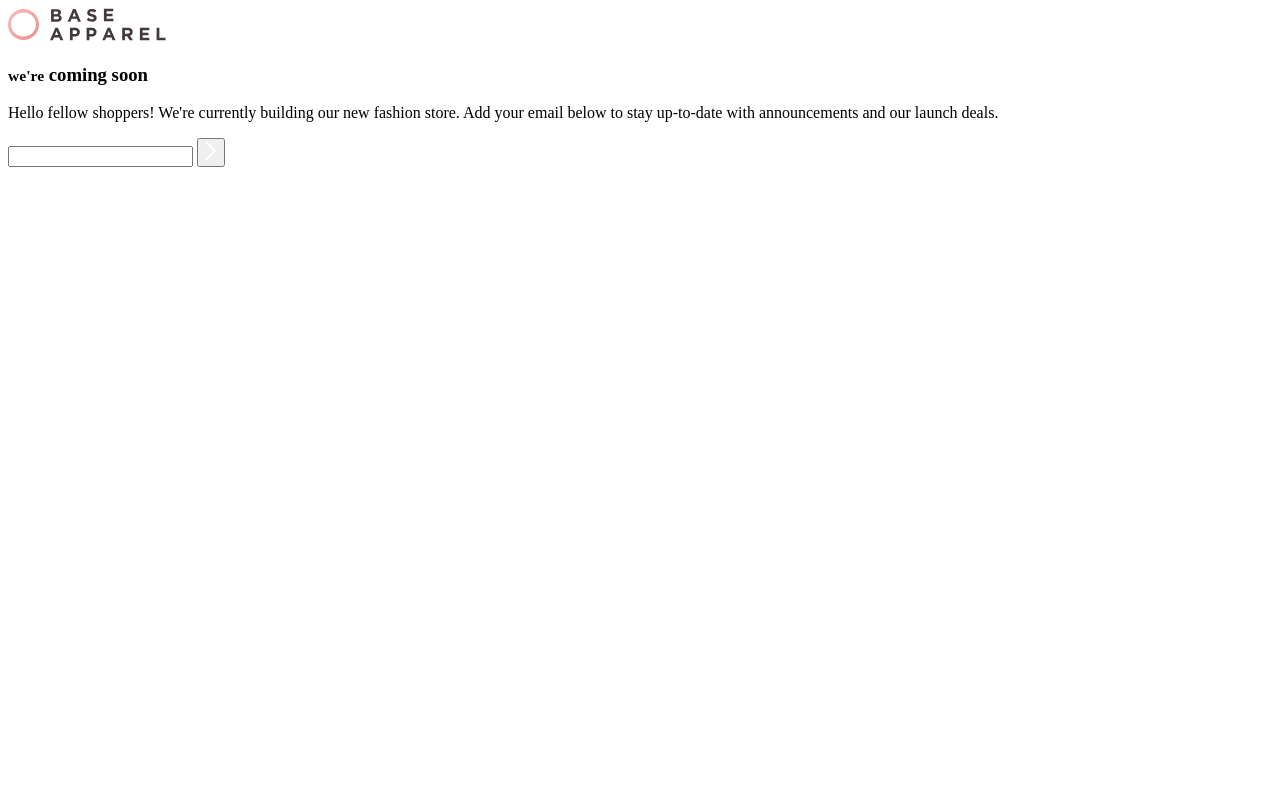
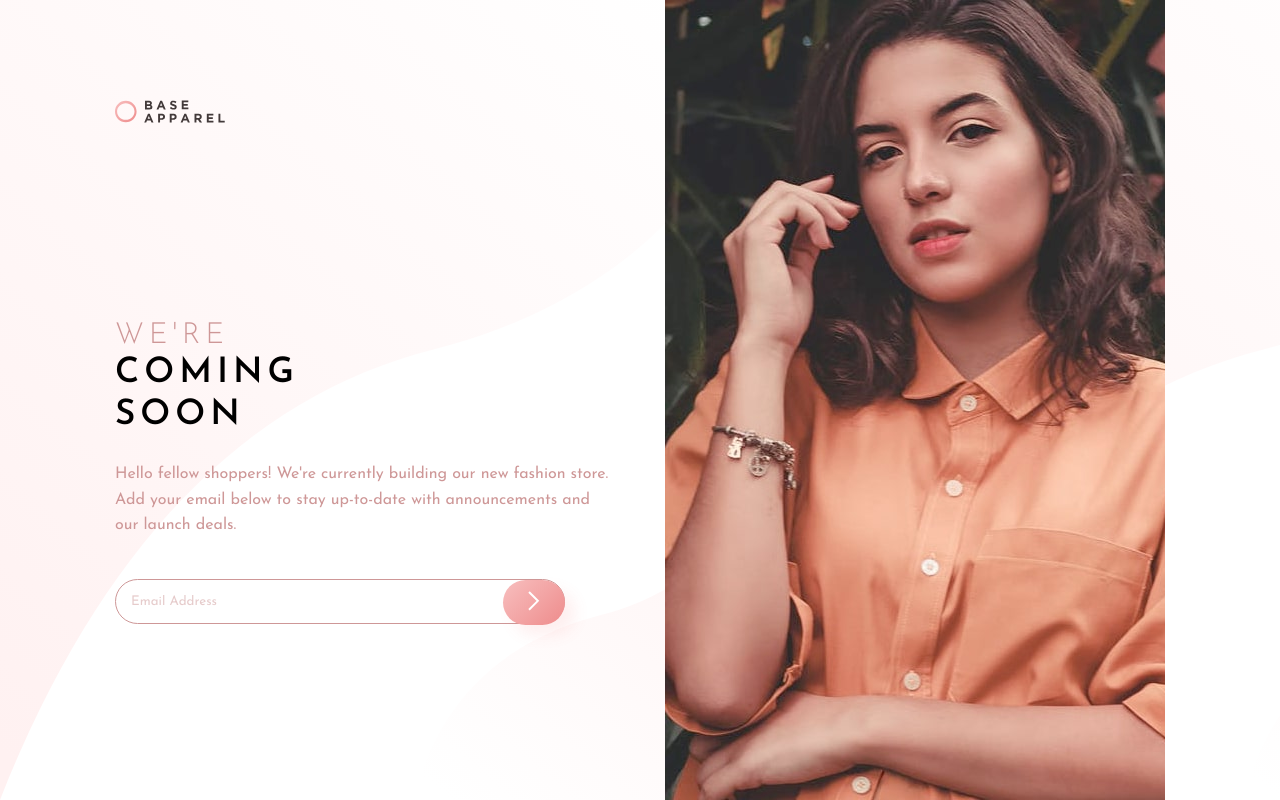
Before and after one commit to pilatech/base-apparel-coming-soon, a plain HTML site: page index.html in a window 1280 px wide. Drawn offline with Linux system fonts and the light colour scheme.

Commit message:
finished!

```diff
--- a/index.html
+++ b/index.html
@@ -6,6 +6,9 @@
 
   <link rel="icon" type="image/png" sizes="32x32" href="./images/favicon-32x32.png">
 
+  <link rel="preconnect" href="https://fonts.googleapis.com">
+  <link rel="preconnect" href="https://fonts.gstatic.com" crossorigin>
+  <link href="https://fonts.googleapis.com/css2?family=Josefin+Sans:wght@300;400;600&display=swap" rel="stylesheet">
 
   <link rel="stylesheet" href="style.css">
 
@@ -27,13 +30,15 @@
   Add your email below to stay up-to-date with announcements and our launch deals.
    </p>
    <form class="form">
-    <input type="text" class="form__input">
+    <input placeholder="Email Address" name="email" type="text" class="form__input">
+    <p class="error-message">Error message</p>
+    <img src="images/icon-error.svg" alt="error icon" class="error-icon">
     <button class="form__btn"><img src="images/icon-arrow.svg" alt="arrow" class="form__btn-icon"></button>
    </form>
   </section>
   <aside class="hero">
-
   </aside>
  </article>
+ <script src="script.js"></script>
 </body>
 </html>
--- /dev/null
+++ b/script.js
@@ -0,0 +1,21 @@
+const form = document.querySelector('form');
+const input = document.querySelector('input')
+const errorMsg = document.querySelector('.error-message');
+console.log(form)
+let error = ''
+
+form.addEventListener('submit', e => {
+ let email = e.target.email.value
+ let regex = new RegExp('[a-z0-9]+@[a-z]+\.[a-z]{2,3}');
+ if(!regex.test(email)){
+  error = "Please provide a valid email!"
+ }
+
+ if(error){
+  errorMsg.textContent = error
+  input.classList.remove('invalid')
+  input.classList.add('invalid')
+ }
+
+ e.preventDefault()
+})
--- a/style.css
+++ b/style.css
@@ -0,0 +1,198 @@
+* {
+  box-sizing: border-box;
+  margin: 0;
+  padding: 0;
+}
+
+:root {
+ font-size: 62.5%;
+ --color-red-light: hsl(0, 36%, 70%);
+ --color-red-dark: hsl(0, 93%, 68%);
+ --light-gradient: linear-gradient(135deg, hsl(0, 0%, 100%),hsl(0, 100%, 98%));
+ --pink-gradient: linear-gradient(135deg, hsl(0, 80%, 86%), hsl(0, 74%, 74%));
+ --pink-gradient-var: linear-gradient(270deg, hsl(0, 80%, 86%), hsl(0, 74%, 74%));
+}
+
+body {
+ font-family: 'Josefin Sans', sans-serif;
+ font-size: 1.6rem;
+ color: var(--color-red-light);
+ min-height: 100vh;
+}
+
+.container {
+ max-width: 37rem;
+ margin: auto;
+ display: flex;
+ flex-direction: column;
+}
+
+.header {
+ padding: 3rem;
+ order: -2;
+}
+
+.logo {
+ width: 11rem;
+}
+
+.content {
+ text-align: center;
+}
+
+.title {
+ text-transform: uppercase;
+ color: #000;
+ font-size: 3.2rem;
+ width: 50%;
+ letter-spacing: 5px;
+ margin-inline: auto;
+ line-height: 1.2;
+ margin-top: 3.5rem;
+ margin-bottom: 2.5rem;
+}
+
+.title--accent {
+ display: block;
+ font-weight: 300;
+ color: var(--color-red-light)
+}
+
+.content__text {
+ line-height: 1.6;
+ margin-bottom: 4rem;
+}
+
+.form {
+ position: relative;
+}
+
+.form__input {
+ border: 1px solid var(--color-red-light);
+ padding: 1.5rem;
+ margin-inline: auto;
+ width: 90%;
+ border-radius: 5rem;
+ font-family: inherit;
+}
+
+.form__input:focus {
+ outline: none;
+}
+
+.form__input::placeholder {
+ font-family: 'Josefin Sans', sans-serif;
+ color: hsla(0, 36%, 70%, 0.5)
+}
+
+.form__input.invalid{
+ border: 1px solid var(--color-red-dark);
+}
+
+.error-icon {
+ position: absolute;
+ right: 14rem;
+ top: 1rem;
+ visibility: hidden;
+ transform: scale(0);
+ opacity: 0;
+ transition: .2s;
+}
+
+.error-message {
+ line-height: 0;
+ visibility: hidden;
+ opacity: 0;
+ transition: .2s;
+}
+
+.form__input.invalid ~ .error-icon {
+  visibility: visible;
+  transform: scale(1);
+  opacity: 1;
+}
+
+.form__input.invalid ~ .error-message {
+  margin: 1.2rem;
+  color: var(--color-red-dark);
+  font-weight: 300;
+  line-height: initial;
+  visibility: visible;
+  opacity: 1;
+}
+
+
+.form__btn {
+ border: none;
+ background: var(--pink-gradient);
+ position: absolute;
+ right: 2rem;
+ top: .7px;
+ padding: 1.1rem 2.5rem;
+ border-radius: 5rem;
+ cursor: pointer;
+ box-shadow: 1rem 1rem 1.5rem hsla(0, 93%, 68%, 0.1)
+}
+
+.form__btn:hover,
+.form__btn:active {
+ background: var(--pink-gradient-var);
+}
+
+.hero {
+ background: url(images/hero-mobile.jpg);
+ height: 25rem;
+ width: 100%;
+ order: -1;
+}
+
+@media(min-width: 1120px){
+
+ body {
+  background: url(images/bg-pattern-desktop.svg)
+ }
+
+ .container {
+  max-width: 105rem;
+  margin: auto;
+  display: grid;
+  grid-template-columns: 1fr 1fr;
+  grid-template-rows: auto auto;
+  gap: 5rem;
+ }
+
+ .hero {
+  background: url(images/hero-desktop.jpg);
+  height: auto;
+  width: 100%;
+  order: initial;
+  min-height: 100vh;
+  grid-column: 2 / -1;
+  grid-row: 1 / 3;
+ }
+
+ .header {
+  padding: 10rem 0 3rem;
+  order: initial;
+  grid-row: 1 / 2;
+  grid-column: 1 / 2;
+ }
+
+ .content {
+  text-align: left;
+ }
+
+ .title {
+  font-size: 3.5rem;
+  width: 50%;
+  margin-inline: initial;
+ }
+
+ .form {
+  margin-bottom: 10rem;
+ }
+
+ .form__btn {
+  right: 5rem;
+ }
+}
```
Also changed, not shown: screenshot.png (added), 1 other file.
